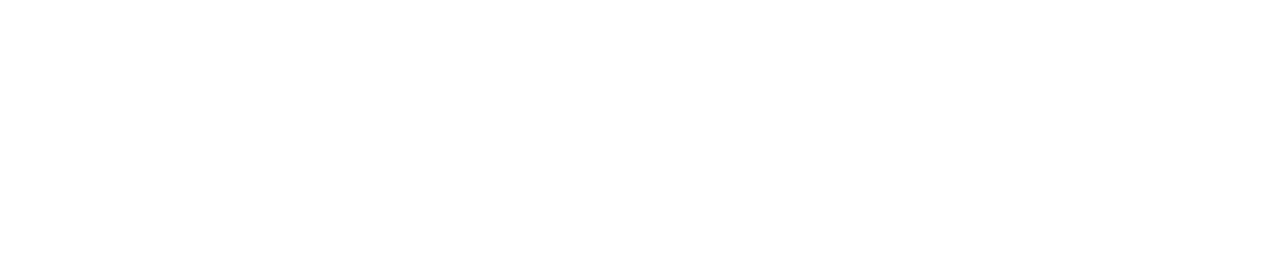
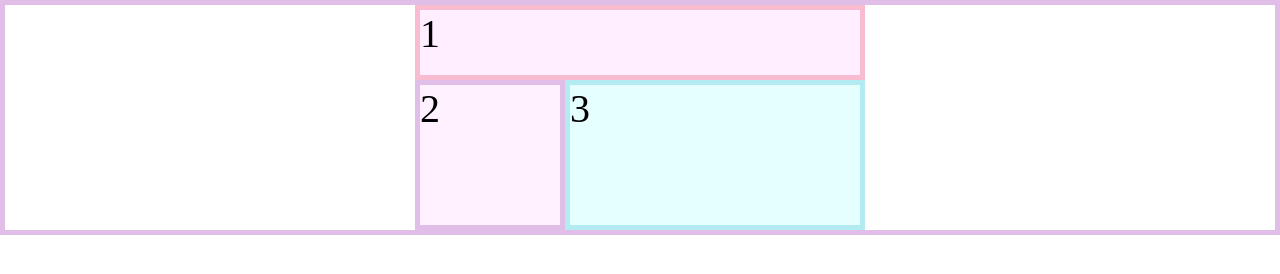
Before and after one commit to AngelDHackerman/cssGridBasico, a plain HTML site: page clase3/propiedadesDeUbicacionClase3.html in a window 1280 px wide. Drawn offline with Linux system fonts and the light colour scheme.

Commit message:
usamos el grid-colum-start y end y tambien grid-area

```diff
--- a/clase3/propiedadesDeUbicacionClase3.html
+++ b/clase3/propiedadesDeUbicacionClase3.html
@@ -9,9 +9,9 @@
 </head>
 <body>
   <div class="contenedor">
-    <div class="item item-1"></div>
-    <div class="item item-2"></div>
-    <div class="item item-3"></div>
+    <div class="item item-1">1</div>
+    <div class="item item-2">2</div>
+    <div class="item item-3">3</div>
   </div>
 </body>
 </html>
--- a/clase3/stylePropiedadesDeUbicacion.css
+++ b/clase3/stylePropiedadesDeUbicacion.css
@@ -1,3 +1,6 @@
+/* PORFAVOR VER LA RAMA GRID-TEMPLATE-AREAS */
+
+
 * {
   padding: 0;
   margin: 0;
@@ -6,3 +9,30 @@
 html {
   font-size: 62.5%;
 }
+.contenedor {
+  border: 5px solid #e1bee7;
+  background-color: white;
+  display: grid;
+  grid-template-columns: repeat(3, 150px);
+  grid-template-rows: repeat(3, 75px);
+  place-content: center;
+}
+.item {
+  font-size: 4rem;
+}
+.item-1 {
+  border: 5px solid #f8bbd0;
+  background-color: #ffeeff;
+  grid-column-start: 1;/* esto quiere decir que COMIENZA EN LA LINEA 1 de las columnas */
+  grid-column-end: 4; /* esto quiere decir que FINALIZA EN LA LINEA 4 de las columnas */
+}
+.item-2 {
+  border: 5px solid #e1bee7;
+  background-color: #fff1ff;
+  grid-row: 2 / 4; /* Decimos desde que lineas en las FILAS comienza y en que linea termina */
+}
+.item-3 {
+  border: 5px solid #b2ebf2;
+  background-color: #e5ffff;
+  grid-area: 2 / 2 / 4 / 4;/* Los parametros son FILA EN QUE COMIENZA / COLUMNA DONDE COMIENZA / FILA DONDE TERMINA / COLUMNA DONDE TERMINA */
+}
```
